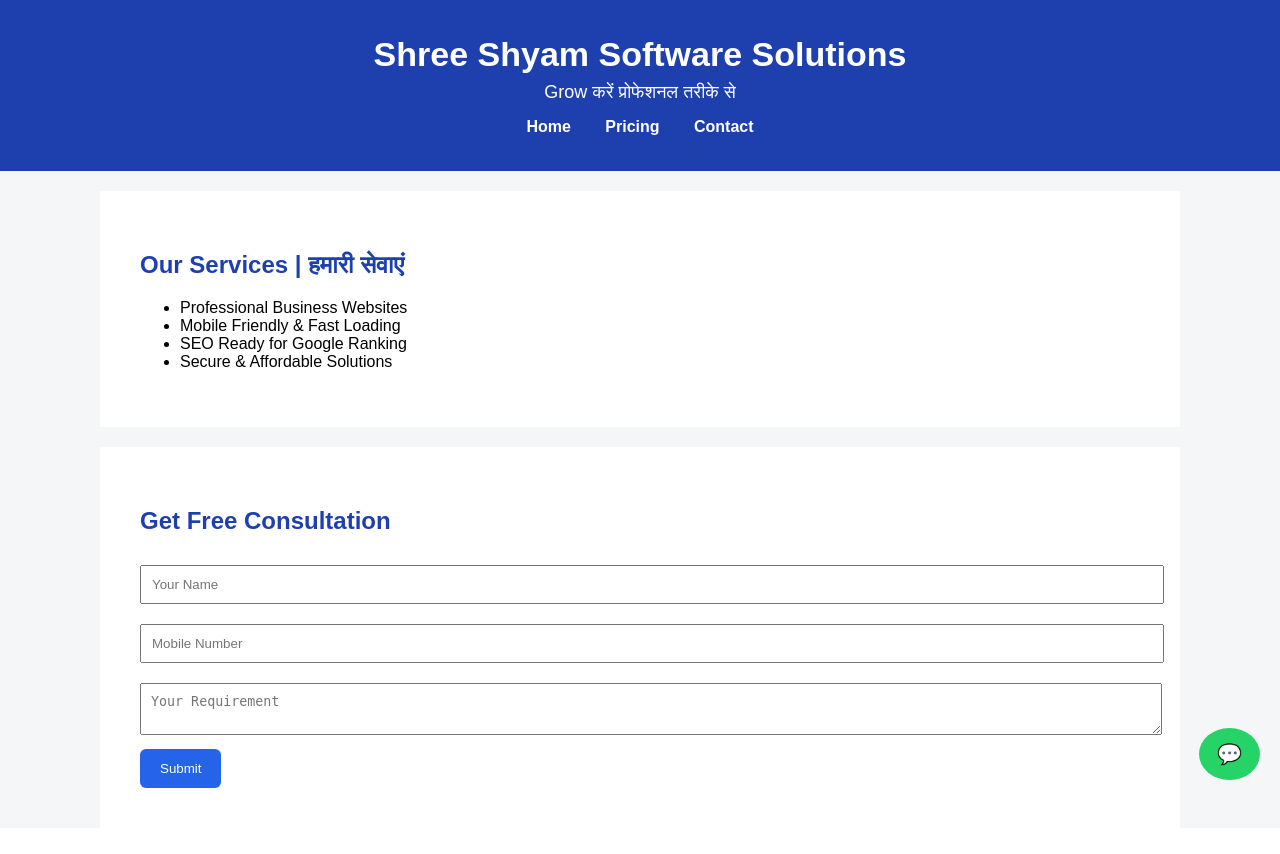
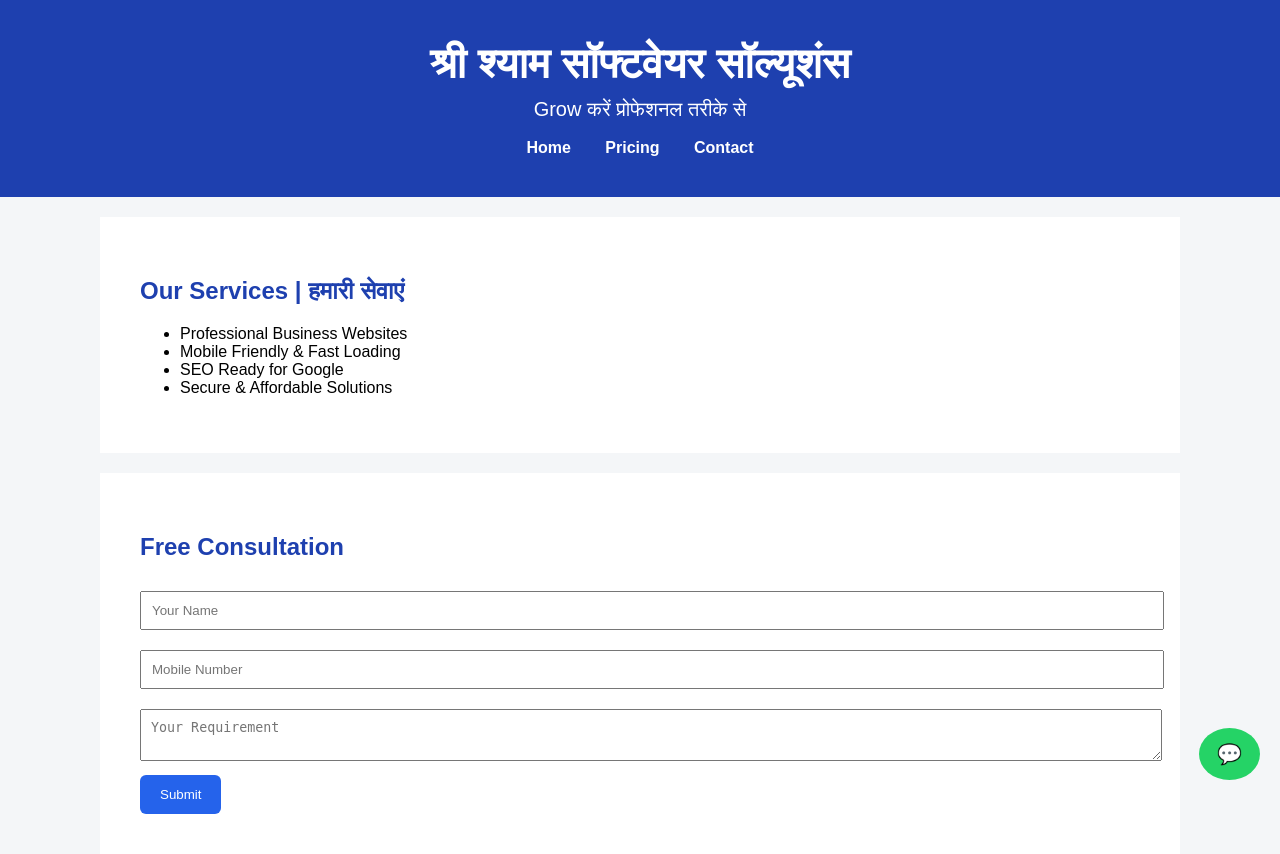
Before and after one commit to manojnehra556-netizen/Webdevelop, a Flask app: page / in a window 1280 px wide. Before the commit the page ends 788 px from the top, so only its background shows below. Run offline with Flask 3, Linux system fonts and the light colour scheme.

Commit message:
Update index.html

```diff
--- a/templates/index.html
+++ b/templates/index.html
@@ -1,8 +1,8 @@
 <!DOCTYPE html>
-<html lang="en">
+<html lang="hi">
 <head>
 <meta charset="UTF-8">
-<title>Shree Shyam Software Solutions</title>
+<title>श्री श्याम सॉफ्टवेयर सॉल्यूशंस</title>
 
 <!-- Google Analytics -->
 <script async src="https://www.googletagmanager.com/gtag/js?id=G-XXXXXXXXXX"></script>
@@ -14,27 +14,71 @@ gtag('config', 'G-XXXXXXXXXX');
 </script>
 
 <style>
-body{margin:0;font-family:Arial;background:#f4f6f8}
-header{background:#1e40af;color:#fff;padding:35px;text-align:center}
-header h1{margin:0;font-size:34px}
-header p{margin:8px 0 15px;font-size:18px}
-nav a{color:#fff;margin:0 15px;text-decoration:none;font-weight:bold}
-.section{max-width:1000px;margin:auto;padding:40px;background:#fff;margin-top:20px}
+body{
+    margin:0;
+    font-family: Arial, sans-serif;
+    background:#f4f6f8
+}
+header{
+    background:#1e40af;
+    color:#fff;
+    padding:40px 20px;
+    text-align:center
+}
+header h1{
+    margin:0;
+    font-size:42px;   /* 🔥 Larger font */
+    font-weight:700;
+}
+header p{
+    margin:10px 0 18px;
+    font-size:20px;
+}
+nav a{
+    color:#fff;
+    margin:0 15px;
+    text-decoration:none;
+    font-weight:bold;
+    font-size:16px;
+}
+.section{
+    max-width:1000px;
+    margin:auto;
+    padding:40px;
+    background:#fff;
+    margin-top:20px
+}
 h2{color:#1e40af}
-input,textarea{width:100%;padding:10px;margin:10px 0}
-.btn{background:#2563eb;color:#fff;padding:12px 20px;border:none;border-radius:6px}
+input,textarea{
+    width:100%;
+    padding:10px;
+    margin:10px 0
+}
+.btn{
+    background:#2563eb;
+    color:#fff;
+    padding:12px 20px;
+    border:none;
+    border-radius:6px
+}
 .whatsapp{
-position:fixed;bottom:20px;right:20px;
-background:#25D366;color:white;
-padding:14px 18px;border-radius:50%;
-font-size:20px;text-decoration:none}
+    position:fixed;
+    bottom:20px;
+    right:20px;
+    background:#25D366;
+    color:white;
+    padding:14px 18px;
+    border-radius:50%;
+    font-size:20px;
+    text-decoration:none
+}
 </style>
 </head>
 
 <body>
 
 <header>
-<h1>Shree Shyam Software Solutions</h1>
+    <h1>श्री श्याम सॉफ्टवेयर सॉल्यूशंस</h1>
     <p>Grow करें प्रोफेशनल तरीके से</p>
 
     <nav>
@@ -49,13 +93,13 @@ font-size:20px;text-decoration:none}
     <ul>
         <li>Professional Business Websites</li>
         <li>Mobile Friendly & Fast Loading</li>
-<li>SEO Ready for Google Ranking</li>
+        <li>SEO Ready for Google</li>
         <li>Secure & Affordable Solutions</li>
     </ul>
 </div>
 
 <div class="section">
-<h2>Get Free Consultation</h2>
+    <h2>Free Consultation</h2>
     <form method="post">
         <input type="text" name="name" placeholder="Your Name" required>
         <input type="tel" name="phone" placeholder="Mobile Number" required>
```
Lines whose indentation alone changed are shown as unchanged.
